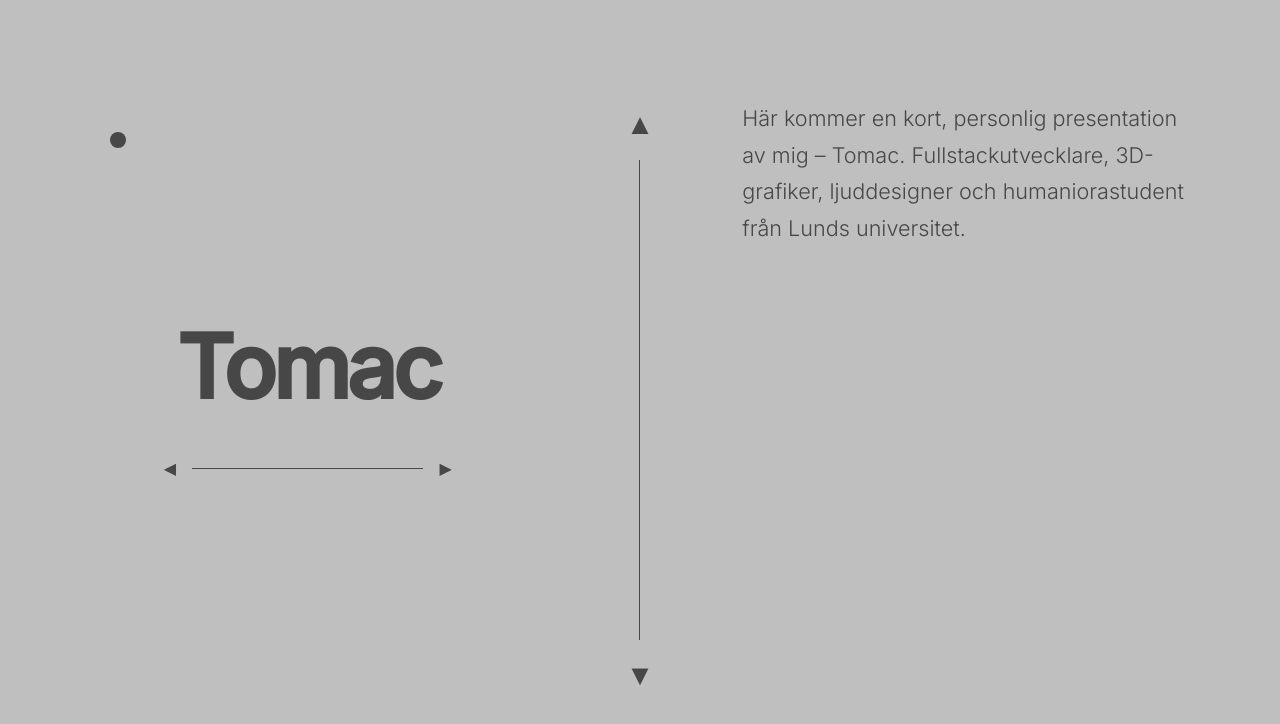
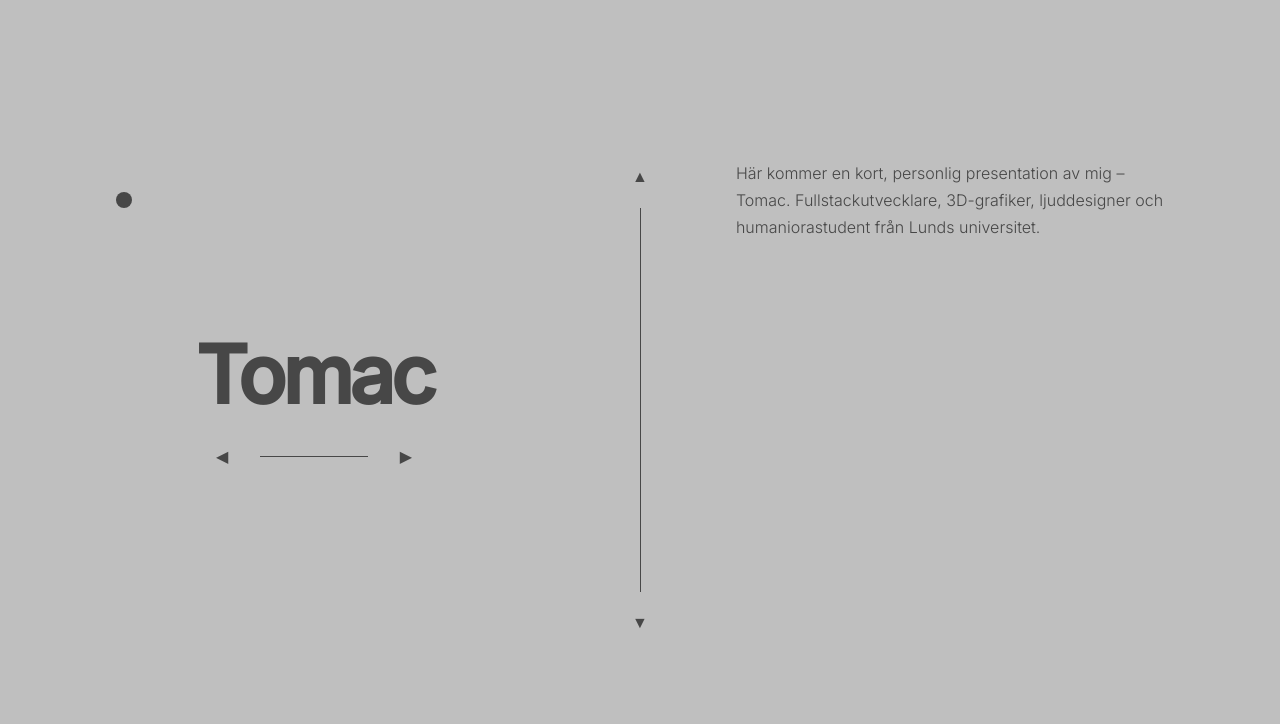
Before and after one commit to TomacBarin/tomac-portfolio, a React (Vite) app: page / in a window 1280 px wide. Shown: the top 724 px of the page. Built offline with nearby package versions, Linux system fonts and the light colour scheme.

Commit message:
Fixed more Flexbox.

```diff
--- a/src/App.css
+++ b/src/App.css
@@ -20,7 +20,7 @@
   display: flex;
   width: fit-content;          /* viktigt för centrering */
   max-width: 1480px;
-  height: 75vh;
+  height: 60vh;
   gap: 5rem;
   margin: 0 auto;              /* extra säkerhet för centrering */
   position: relative;
@@ -42,6 +42,9 @@
 /* ============================================= */
 /* TEMA-VÄXLARE (inne i vänster kolumn)         */
 /* ============================================= */
+/* ============================================= */
+/* TEMA-VÄXLARE                                  */
+/* ============================================= */
 .theme-toggle {
   position: absolute;
   top: 2rem;
@@ -56,21 +59,44 @@
 
   cursor: pointer;
   transition: all 0.3s ease;
+
+  /* Animation-inställningar för hover-puls */
+  animation-duration: 280ms;
+  animation-timing-function: ease;
 }
 
+/* Hover-puls – sväller upp lite diskret */
+.theme-toggle:hover:not(:active) {
+  animation-name: themeTogglePulse;
+}
+
+/* Klick-effekt (oförändrad) */
 .theme-toggle:active {
   transform: scale(0.85);
+  animation: none;
+}
+
+/* Extra säkerhet efter klick */
+.theme-toggle:focus {
+  animation: none;
+}
+
+/* Animation för theme-toggle (lite mildare eftersom den är liten) */
+@keyframes themeTogglePulse {
+  0%   { transform: scale(1); }
+  50%  { transform: scale(1.20); }   /* lite mindre än nav-triangeln */
+  100% { transform: scale(1); }
 }
 
 /* ============================================= */
 /* SEKTIONSRUBRIK (stora titeln)                 */
 /* ============================================= */
 .section-title {
-  font-size: 5.5rem;
+  font-size: 5rem;
   line-height: 1;
   letter-spacing: -4px;
   text-align: center;
-  margin-bottom: 3rem;
+  margin-bottom: 2rem;
 }
 
 /* ============================================= */
@@ -79,7 +105,7 @@
 .nav-container {
   display: flex;
   align-items: center;
-  width: 320px;
+  width: 260px;
 }
 
 .nav-triangle {
@@ -87,19 +113,44 @@
   background: none;
   border: none;
   cursor: pointer;
-  padding: 0 1rem;
+  padding: 0 2rem;
   color: var(--text);
   transition: all 0.2s ease;
+
+  /* Animation-inställningar */
+  animation-duration: 300ms;
+  animation-timing-function: ease;
 }
 
+/* Hover-puls – men INTE direkt efter klick */
+.nav-triangle:hover:not(:active) {
+  animation-name: hoverPulse;
+}
+
+/* Klick-effekt */
 .nav-triangle:active {
   transform: scale(0.75);
+  animation: none;
 }
 
+/* Extra säkerhet: stäng av hover direkt efter klick */
+.nav-triangle:focus {
+  animation: none;
+}
+
+/* Animationen */
+@keyframes hoverPulse {
+  0%   { transform: scale(1); }
+  45%  { transform: scale(1.20); }
+  100% { transform: scale(1); }
+}
+
+/* Linjen */
 .nav-line {
   flex: 1;
   height: 1px;
   background-color: var(--text);
+  min-width: 20px;
 }
 
 /* ============================================= */
@@ -109,7 +160,7 @@
   display: flex;
   flex-direction: column;
   align-items: center;
-  justify-content: space-between;   /* pilarna i toppen och botten */
+  justify-content: space-between;
   height: 100%;
   position: relative;
 }
@@ -123,21 +174,44 @@
 
 }
 
+/* PILARNA – med hover-pulse */
 .scroll-arrow {
   background: none;
   border: none;
-  font-size: 1.8rem;
+  font-size: 1rem;
   cursor: pointer;
   color: var(--text);
   padding: 0.5rem;
-  z-index: 2;                    /* säkerställ att de ligger över linjen */
-}
-.scroll-arrow:hover {
-  color: var(--bg);
+  z-index: 2;
+
+  /* Animation-inställningar */
+  animation-duration: 320ms;
+  animation-timing-function: ease;
+  transition: all 0.2s ease;        /* behålls för smooth aktiv känsla */
 }
 
+/* Hover-puls – samma beteende som triangeln */
+.scroll-arrow:hover:not(:active) {
+  animation-name: scrollArrowPulse;
+}
+
+/* Klick-effekt */
 .scroll-arrow:active {
-  color: var(--text);
+  transform: scale(0.75);
+  animation: none;
+  color: var(--text);               /* säkerställer rätt färg vid tryck */
+}
+
+/* Extra säkerhet efter klick */
+.scroll-arrow:focus {
+  animation: none;
+}
+
+/* Animation för pilarna (lite kraftigare eftersom de är stora) */
+@keyframes scrollArrowPulse {
+  0%   { transform: scale(1); }
+  45%  { transform: scale(1.25); }
+  100% { transform: scale(1); }
 }
 
 /* ============================================= */
@@ -159,7 +233,7 @@ width: 460px;
 }
 
 .content-text {
-  font-size: 1.35rem;
+  font-size: 1rem;
   line-height: 1.7;
   max-width: 38rem;
 }
```
